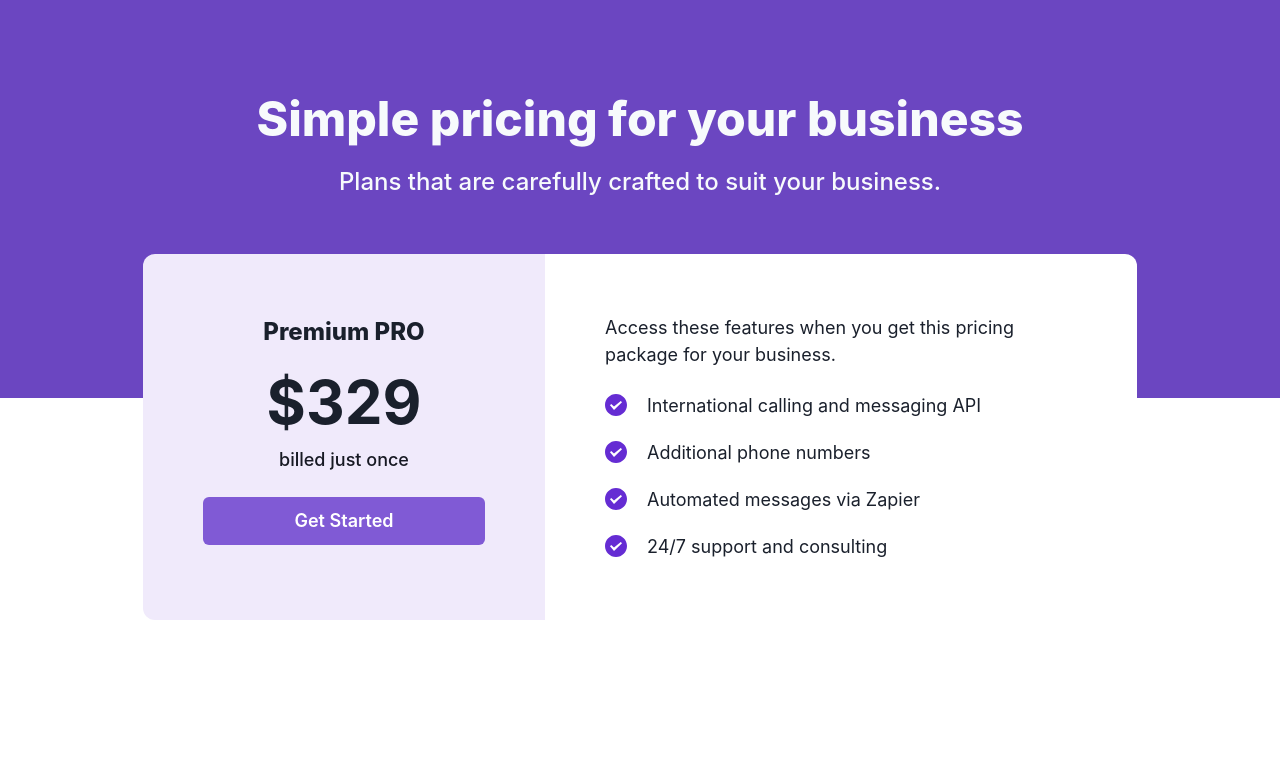
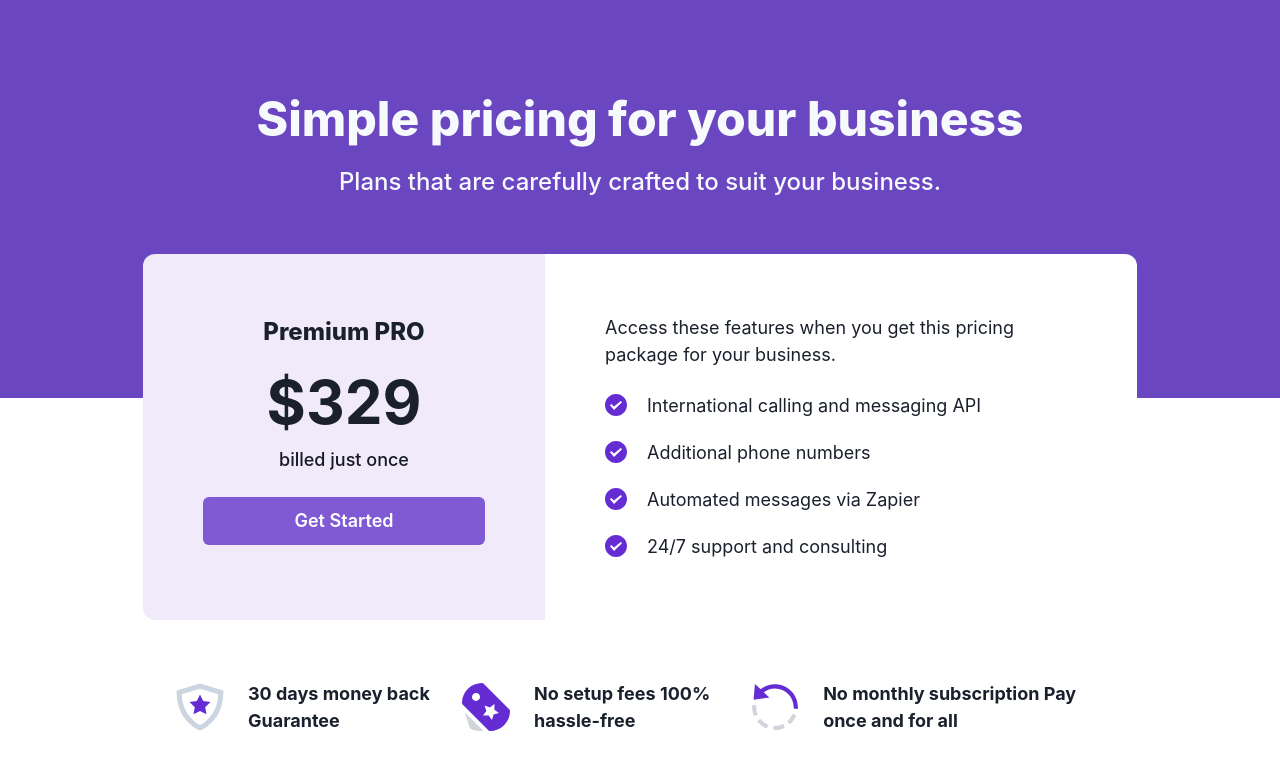
Before and after one commit to 6hartanto/chakra-ui-beginner-pricing-page, a React (Vite) app: page / in a window 1280 px wide. Shown: the top 770 px of the page. Built offline with nearby package versions, Linux system fonts and the light colour scheme.

Commit message:
feat: add features section

```diff
--- a/src/App.tsx
+++ b/src/App.tsx
@@ -1,12 +1,14 @@
 import "./App.css";
 import { Header } from "./components/Header";
 import { Pricing } from "./components/Pricing";
+import { Features } from "./components/Features";
 
 function App() {
   return (
     <div className="App">
       <Header />
       <Pricing />
+      <Features />
     </div>
   );
 }
--- /dev/null
+++ b/src/components/Features.tsx
@@ -0,0 +1,33 @@
+import { Box, HStack, Icon, StackProps, Text } from "@chakra-ui/react";
+import { ElementType } from "react";
+import { GuaranteeIcon, HassleFreeIcon, PayOnceIcon } from "../icons/Icon";
+
+interface FeatureProps extends StackProps {
+  icon: ElementType;
+}
+
+function Feature(props: FeatureProps) {
+  const { icon, children, ...rest } = props;
+  return (
+    <HStack {...rest} spacing="24px">
+      <Icon as={icon} boxSize="48px" />
+      <Text textAlign='left' fontSize="18px" fontWeight="700">
+        {children}
+      </Text>
+    </HStack>
+  );
+}
+
+export function Features() {
+  return (
+    <Box maxW='1024px' m='auto' pt='60px' pb='32px'>
+      <HStack px='48px' spacing='20px'>
+        <Feature icon={GuaranteeIcon}>30 days money back Guarantee</Feature>
+        <Feature icon={HassleFreeIcon}>No setup fees 100% hassle-free</Feature>
+        <Feature icon={PayOnceIcon}>
+          No monthly subscription Pay once and for all
+        </Feature>
+      </HStack>
+    </Box>
+  );
+}
--- a/src/icons/Icon.tsx
+++ b/src/icons/Icon.tsx
@@ -1,8 +1,9 @@
 import React from "react";
 
-export function CheckIcon() {
+export function CheckIcon(props: any) {
   return (
     <svg
+      {...props}
       width="22"
       height="22"
       viewBox="0 0 22 22"
@@ -18,3 +19,84 @@
     </svg>
   );
 }
+
+export function GuaranteeIcon(props: any) {
+  return (
+    <svg
+      {...props}
+      width="46"
+      height="46"
+      viewBox="0 0 46 46"
+      fill="none"
+      xmlns="http://www.w3.org/2000/svg"
+    >
+      <path
+        d="M23 11L26.09 17.262L33 18.266L28 23.14L29.18 30.022L23 26.772L16.82 30.022L18 23.14L13 18.266L19.91 17.262L23 11Z"
+        fill="#652CD3"
+      />
+      <path
+        d="M23 43C23 43 3 35 3 9L23 3L43 9C43 35 23 43 23 43Z"
+        stroke="#CBD5E0"
+        stroke-width="4.8"
+        stroke-miterlimit="10"
+        stroke-linecap="square"
+      />
+    </svg>
+  );
+}
+
+export function HassleFreeIcon(props: any) {
+  return (
+    <svg
+      {...props}
+      width="40"
+      height="40"
+      viewBox="0 0 40 40"
+      fill="none"
+      xmlns="http://www.w3.org/2000/svg"
+    >
+      <path
+        d="M2.37256 24.4434L6.37256 37.1384C6.43786 37.3473 6.54396 37.5412 6.68471 37.7088C6.82547 37.8765 6.99808 38.0145 7.19256 38.115C9.5607 39.3452 12.1906 39.9861 14.8592 39.9834C15.7926 39.9741 16.7236 39.8872 17.6426 39.7234L2.37256 24.4434Z"
+        fill="#D1D5DB"
+      />
+      <path
+        d="M39.5112 22.155L17.8445 0.488333C17.532 0.175751 17.1082 9.43957e-05 16.6662 0C12.2474 0.00485266 8.01098 1.76236 4.88643 4.88691C1.76187 8.01147 0.00436438 12.2479 -0.000488281 16.6667C-0.000393886 17.1087 0.175263 17.5325 0.487845 17.845L22.1545 39.5117C22.467 39.8242 22.8909 39.9999 23.3328 40C27.7516 39.9951 31.988 38.2376 35.1126 35.1131C38.2372 31.9885 39.9947 27.7521 39.9995 23.3333C39.9994 22.8913 39.8238 22.4675 39.5112 22.155ZM11.6662 15C11.0069 15 10.3624 14.8045 9.81428 14.4382C9.26611 14.072 8.83887 13.5514 8.58658 12.9423C8.33429 12.3332 8.26828 11.663 8.39689 11.0164C8.52551 10.3698 8.84298 9.77582 9.30916 9.30964C9.77533 8.84347 10.3693 8.526 11.0159 8.39738C11.6625 8.26876 12.3327 8.33478 12.9418 8.58707C13.5509 8.83936 14.0715 9.2666 14.4377 9.81477C14.804 10.3629 14.9995 11.0074 14.9995 11.6667C14.9995 12.5507 14.6483 13.3986 14.0232 14.0237C13.3981 14.6488 12.5502 15 11.6662 15ZM26.3328 26.3333L24.9345 30.8333L22.2128 26.985L17.4995 27.045L20.3195 23.2667L18.8062 18.805L23.2695 20.3183L27.0478 17.5L26.9878 22.2133L30.8328 24.935L26.3328 26.3333Z"
+        fill="#652CD3"
+      />
+    </svg>
+  );
+}
+
+export function PayOnceIcon(props: any) {
+  return (
+    <svg
+      {...props}
+      width="40"
+      height="42"
+      viewBox="0 0 40 42"
+      fill="none"
+      xmlns="http://www.w3.org/2000/svg"
+    >
+      <path
+        d="M30.6314 33.7154L33.2841 36.2009C36.3532 32.9245 36.6587 32.4773 38.6114 28.4518L35.3405 26.8645C33.5532 30.5464 33.4314 30.7245 30.6314 33.7154Z"
+        fill="#D1D5DB"
+      />
+      <path
+        d="M18.5928 37.5174L18.6819 41.1519C23.4365 41.0356 24.1947 40.8901 28.6056 39.2828L27.3601 35.8665C23.3401 37.3301 22.9492 37.4101 18.5928 37.5174Z"
+        fill="#D1D5DB"
+      />
+      <path
+        d="M7.05381 31.2517L4.45563 33.7954C7.79563 37.2045 8.45381 37.6917 12.7393 39.8317L14.3665 36.579C10.4756 34.6372 10.1065 34.3717 7.05381 31.2517Z"
+        fill="#D1D5DB"
+      />
+      <path
+        d="M3.63545 19.2954H-0.000915527C-0.000915527 23.8827 0.0972662 24.5009 1.47181 28.8409L4.93727 27.7427C3.67908 23.77 3.63545 23.4791 3.63545 19.2954Z"
+        fill="#D1D5DB"
+      />
+      <path
+        d="M10.1273 8.08272C12.9582 5.93181 16.3836 4.74999 20 4.74999C29.0236 4.74999 36.3636 12.09 36.3636 21.1136C36.3636 21.49 36.3327 21.8573 36.3073 22.2264L39.9145 22.79C39.9618 22.2354 40 21.6791 40 21.1136C40 10.0864 31.0273 1.11363 20 1.11363C15.3727 1.11363 10.9873 2.6809 7.44181 5.55363L2.42363 0.848175L1.24908 14.6373L15.0745 12.7064L10.1273 8.08272Z"
+        fill="#652CD3"
+      />
+    </svg>
+  );
+}
```
